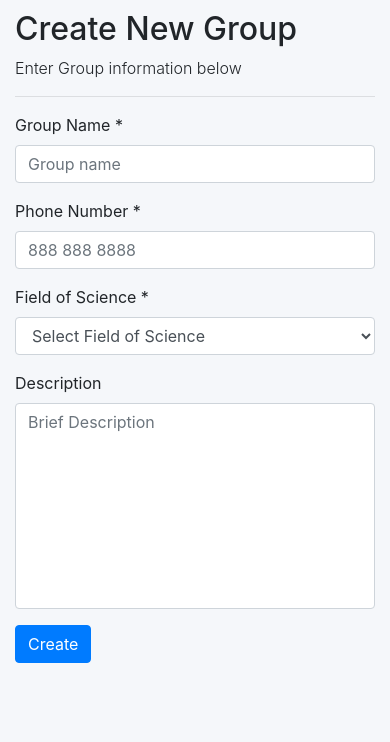
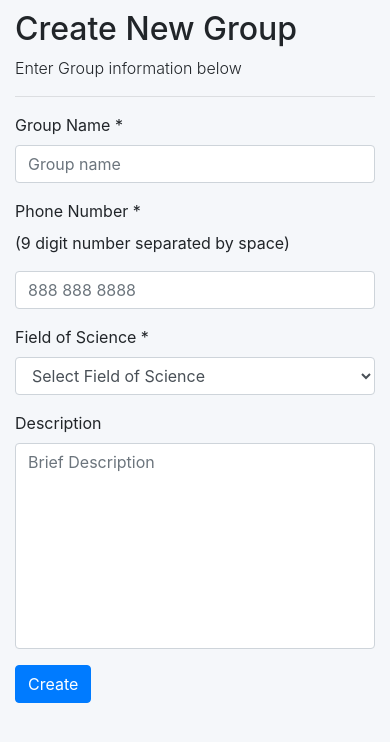
Before and after one commit to slateci/slate-portal, a Flask app: page /groups/new in a window 390 px wide. Shown: the part 55-797 px from the top of the page. Run offline with Flask 2, Linux system fonts and the light colour scheme; the visitor is signed in with stand-in values (Sample User, id 1); parts of the project's set-up code (start-up, migrations or seed data) failed here and were passed over; some libraries are stand-ins or nearby versions.

Commit message:
update phone number inputs and added instructions

```diff
--- a/portal/templates/groups_create.html
+++ b/portal/templates/groups_create.html
@@ -35,6 +35,7 @@
 
               <div class="form-group">
                 <label for="phone-number">Phone Number *</label>
+                <p class="muted">(9 digit number separated by space)</p>
                 <input
                   type="tel"
                   class="form-control"
@@ -43,7 +44,7 @@
                   placeholder="888 888 8888"
                   pattern="[0-9]{3} [0-9]{3} [0-9]{4}"
                   maxlength="12"
-                  title="Ten digits code"
+                  title="Phone number"
                   required="required"
                   tabindex="2"
                 >
--- a/portal/templates/profile.html
+++ b/portal/templates/profile.html
@@ -57,6 +57,7 @@
 
           <div class="form-group">
             <label for="phone-number">Phone Number *</label>
+            <p class="text-muted">(9 digit number separated by space)</p>
             <input
               type="tel"
               class="form-control"
@@ -65,7 +66,7 @@
               placeholder="888 888 8888"
               pattern="[0-9]{3} [0-9]{3} [0-9]{4}"
               maxlength="12"
-              title="Ten digits code"
+              title="Phone number"
               value="{{profile['phone']}}"
               required="required"
               tabindex="4"
```
